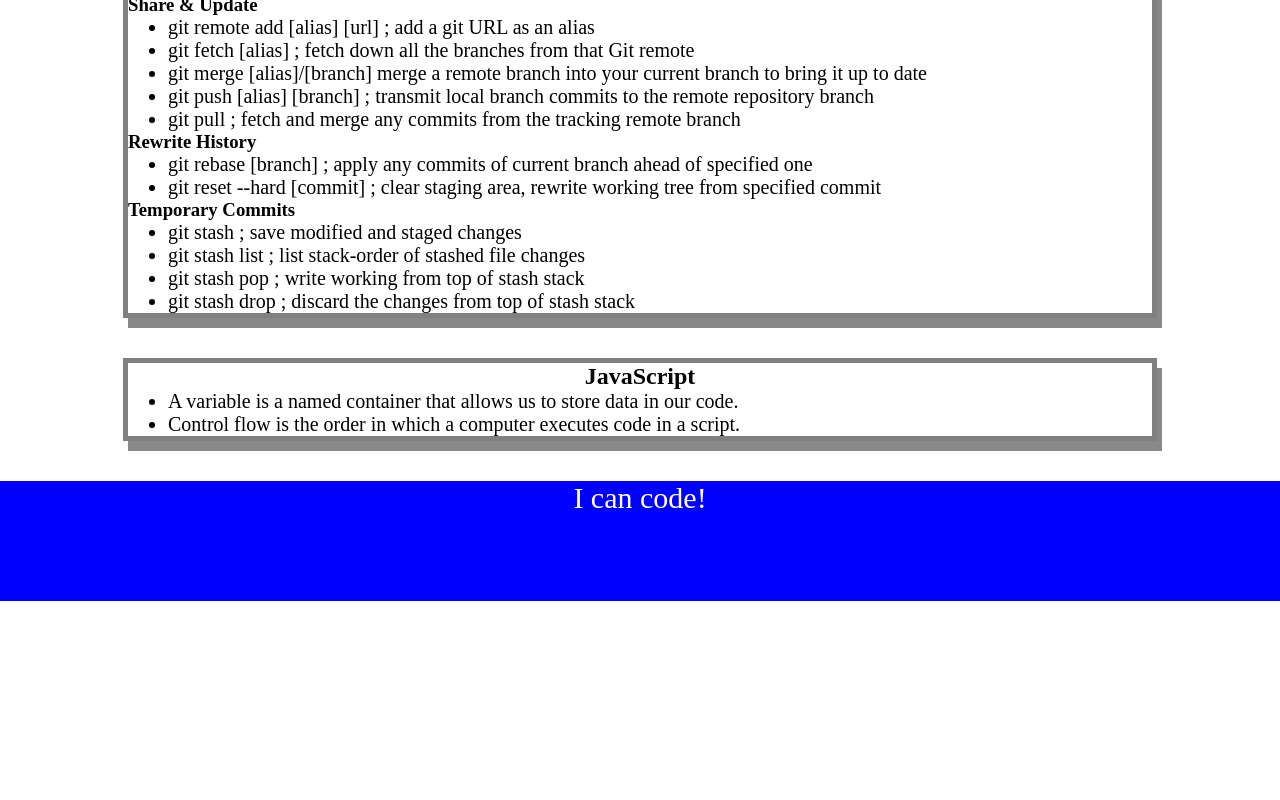
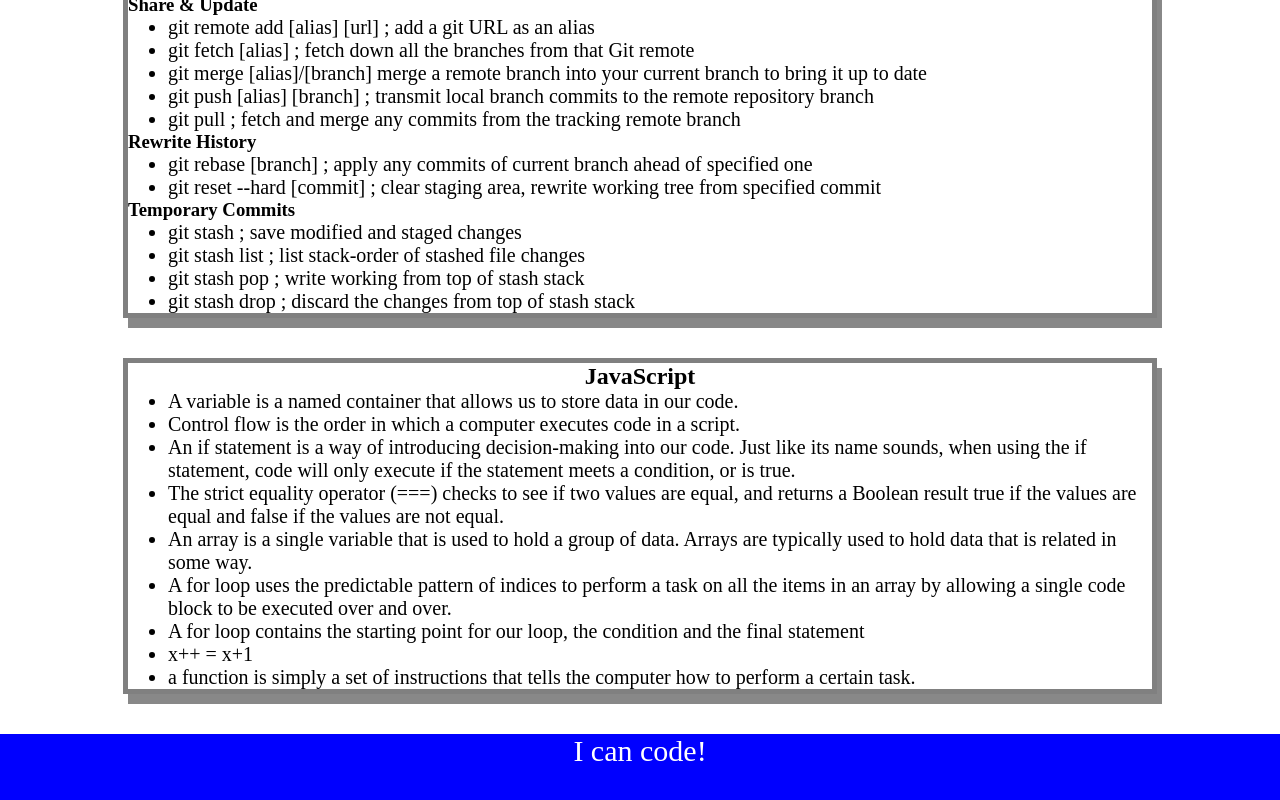
Before and after one commit to JSnyder593/Pre-Work-Study-Guide, a plain HTML site: page prework-study-guide/index.html in a window 1280 px wide. Shown: the part 1701-2501 px from the top of the page. Before the commit the page ends 2302 px from the top, so only its background shows below. Drawn offline with Linux system fonts and the light colour scheme.

Commit message:
jscript notes added

```diff
--- a/prework-study-guide/index.html
+++ b/prework-study-guide/index.html
@@ -133,6 +133,13 @@
         <ul>
           <li>A variable is a named container that allows us to store data in our code.</li>
           <li>Control flow is the order in which a computer executes code in a script.</li>
+          <li> An if statement is a way of introducing decision-making into our code. Just like its name sounds, when using the if statement, code will only execute if the statement meets a condition, or is true.</li>
+          <li>The strict equality operator (===) checks to see if two values are equal, and returns a Boolean result true if the values are equal and false if the values are not equal. </li>
+          <li>An array is a single variable that is used to hold a group of data. Arrays are typically used to hold data that is related in some way.</li>
+          <li>A for loop uses the predictable pattern of indices to perform a task on all the items in an array by allowing a single code block to be executed over and over.</li>
+          <li>A for loop contains the starting point for our loop, the condition and the final statement</li>
+          <li>x++ = x+1</li>
+          <li>a function is simply a set of instructions that tells the computer how to perform a certain task.</li>
         </ul>
     </section>
     </body>
```
